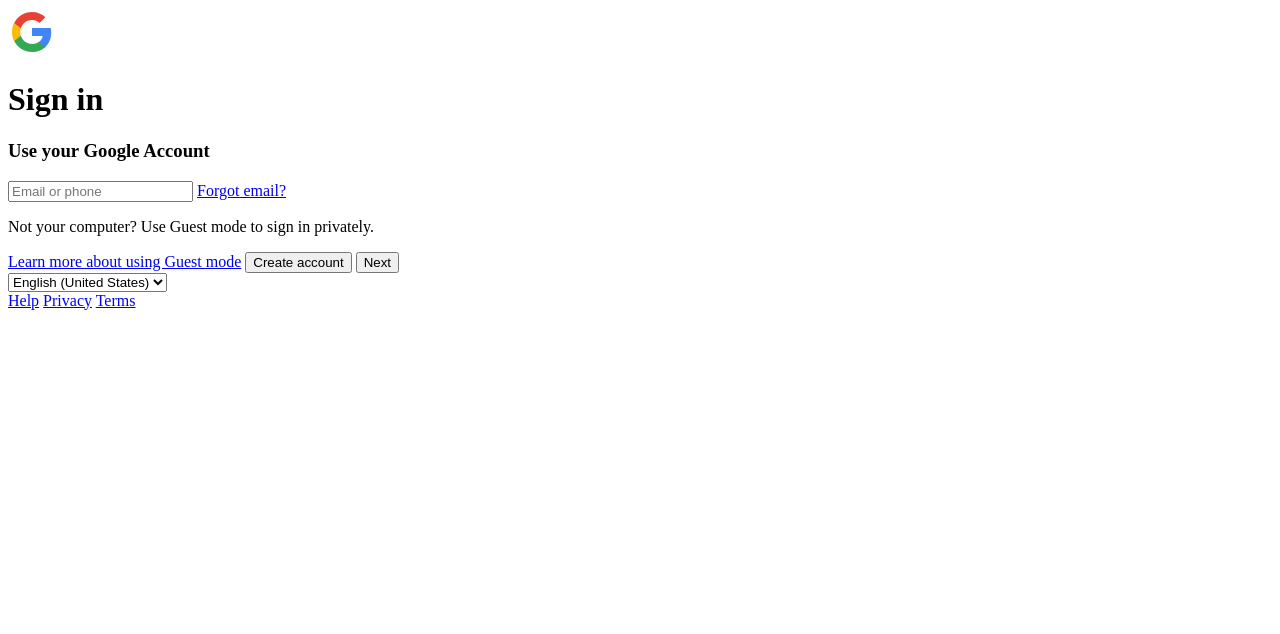
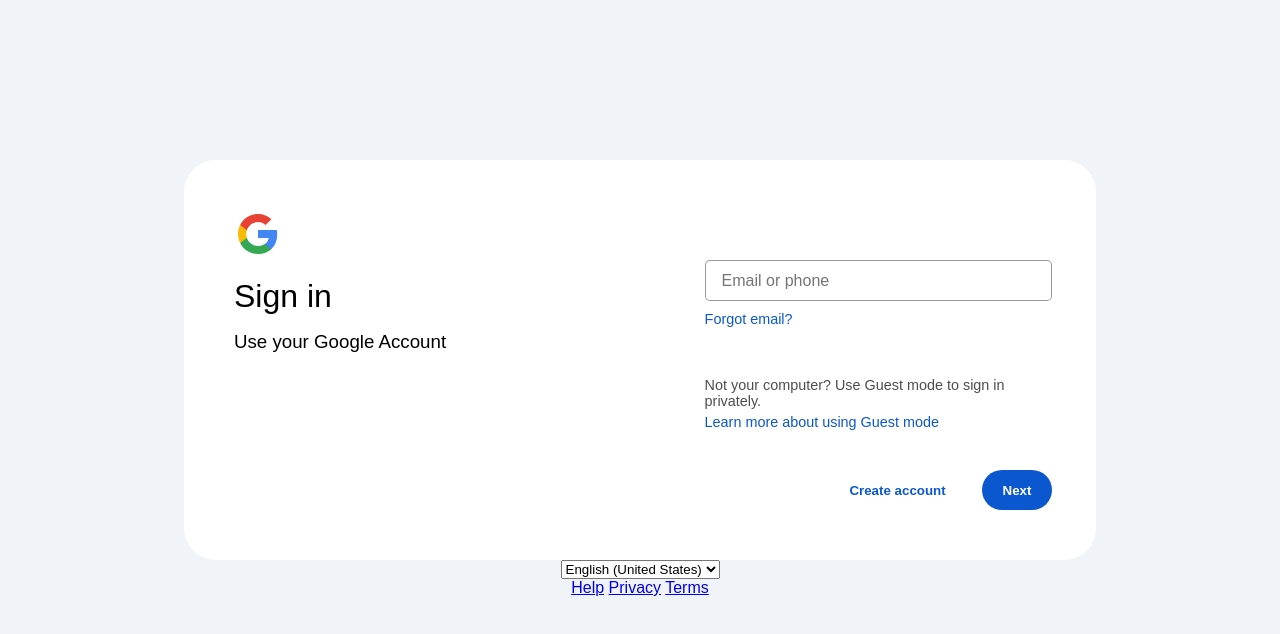
Before and after one commit to robraymundo/google-login-page, a plain HTML site: page index.html in a window 1280 px wide. Drawn offline with Linux system fonts and the light colour scheme.

Commit message:
adding styles to css

```diff
--- a/index.html
+++ b/index.html
@@ -4,24 +4,29 @@
     <meta charset="UTF-8">
     <meta name="viewport" content="width=device-width, initial-scale=1.0">
     <title>Sign in - Google Accounts</title>
+    <link rel="stylesheet" href="styles.css">
 </head>
 <body>
     <div class="container flex">
-        <div class="login-form">
-            <div class="logo">
+        <div class="login-section">
+            <div class="container hero">
                 <svg xmlns="https://www.w3.org/2000/svg" width="48" height="48" viewBox="0 0 40 48" aria-hidden="true" jsname="jjf7Ff"><path fill="#4285F4" d="M39.2 24.45c0-1.55-.16-3.04-.43-4.45H20v8h10.73c-.45 2.53-1.86 4.68-4 6.11v5.05h6.5c3.78-3.48 5.97-8.62 5.97-14.71z"></path><path fill="#34A853" d="M20 44c5.4 0 9.92-1.79 13.24-4.84l-6.5-5.05C24.95 35.3 22.67 36 20 36c-5.19 0-9.59-3.51-11.15-8.23h-6.7v5.2C5.43 39.51 12.18 44 20 44z"></path><path fill="#FABB05" d="M8.85 27.77c-.4-1.19-.62-2.46-.62-3.77s.22-2.58.62-3.77v-5.2h-6.7C.78 17.73 0 20.77 0 24s.78 6.27 2.14 8.97l6.71-5.2z"></path><path fill="#E94235" d="M20 12c2.93 0 5.55 1.01 7.62 2.98l5.76-5.76C29.92 5.98 25.39 4 20 4 12.18 4 5.43 8.49 2.14 15.03l6.7 5.2C10.41 15.51 14.81 12 20 12z"></path></svg>
+                <h1>Sign in</h1>
+                <h3>Use your Google Account</h3>
             </div>
-            <h1>Sign in</h1>
-            <h3>Use your Google Account</h3>
-            <div>
-                <input type="email" placeholder="Email or phone">
-                <a href="#">Forgot email?</a>
+            <div class="container flex login-form">
+                <div class="input-box">
+                    <input type="email" placeholder="Email or phone">
+                </div>
+                <a class="forgot-email">Forgot email?</a>
                 <p>
                     Not your computer? Use Guest mode to sign in privately.
                 </p>
-                <a href="#">Learn more about using Guest mode</a>
-                <button>Create account</button>
-                <button type="submit">Next</button>
+                <a class="learn-more">Learn more about using Guest mode</a>
+                <div class="btn">
+                    <button class="create-btn">Create account</button>
+                    <button type="submit" class="next-btn">Next</button>
+                </div>
             </div>
         </div>
         <select id="language-dropdown">
--- a/styles.css
+++ b/styles.css
@@ -3,3 +3,137 @@
     margin: 0;
     box-sizing: border-box;
 }
+
+body {
+    background-color: #f0f4f9;
+    padding: 10rem;
+    display: flex;
+    justify-content: center;
+    align-items: center;
+    font-family: "Noto Sans Myanmar UI", arial, sans-serif;
+}
+
+.container {
+    width: 100%;
+    flex-direction: column;
+    padding-left: 1.5rem;
+    padding-right: 1.5rem;
+}
+
+.flex {
+    display: flex;
+    justify-content: center;
+    align-items: center;
+}
+
+.container .login-section {
+    width: 100%;
+    height: 400px;
+    background-color: white;
+    display: flex;
+    border-radius: 2rem;
+
+}
+
+.login-section .hero {
+    padding: 50px 0px 0px 50px;
+    margin-right: 100px;
+}
+
+.hero h1 {
+    margin-top: 1rem;
+    font-weight: 500;
+}
+
+.hero h3 {
+    margin-top: 1rem;
+    font-weight: 300;
+}
+
+.login-form {
+    align-items: start;
+    margin-top: 100px;
+    margin-right: 20px;
+}
+
+.login-form .input-box {
+    width: 100%;
+    height: 60px;
+}
+
+.input-box input {
+    padding-left: 1rem;
+    width: 100%;
+    height: 100%;
+    border: 1px solid rgba(0, 0, 0, 0.4);
+    border-radius: 5px;
+    font-size: medium;
+}
+
+.input-box input:focus {
+    border: 2px solid #0b57d0;
+    outline: none;
+    caret-color: #0b57d0;
+}
+
+.login-form a {
+    color: #0b57d0;
+    text-decoration: none;
+    font-size: 0.9rem;
+    font-weight: 500;
+}
+
+.login-form a:hover {
+    border: none;
+    border-radius: 50px;
+    background-color: #f5f8fd;
+}
+
+.login-form .forgot-email {
+    margin-top: 10px;
+}
+
+.login-form p {
+    font-size: 0.9rem;
+    margin-top: 50px;
+    color: rgba(0, 0, 0, 0.7);
+}
+
+.login-form .learn-more {
+    margin-top: 5px;
+}
+
+.login-form .btn {
+    margin-top: 40px;
+    margin-left: auto;
+    margin-bottom: 50px;
+}
+
+.btn .create-btn {
+    width: 150px;
+    height: 40px;
+    border: none;
+    background-color: white;
+    border-radius: 50px;
+    font-weight: 600;
+    color: #0b57d0;
+}
+
+.btn .create-btn:hover {
+    background-color: #f5f8fd;
+}
+
+.btn .next-btn {
+    width: 70px;
+    height: 40px;
+    margin-left: 5px;
+    font-weight: 600;
+    border: none;
+    border-radius: 50px;
+    background-color: #0b57d0;
+    color: white;
+}
+
+.btn .next-btn:hover {
+    background-color: #0a50bf;
+}
```
